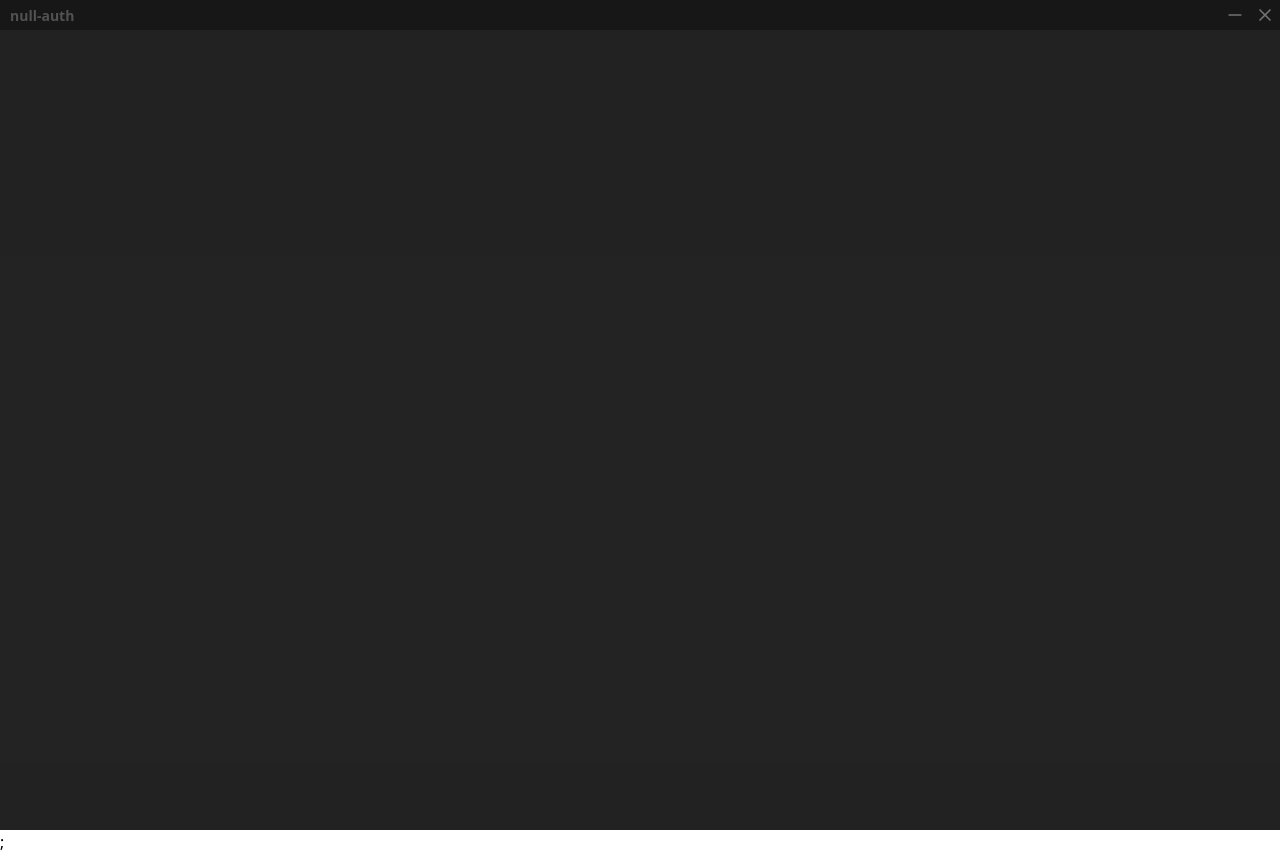
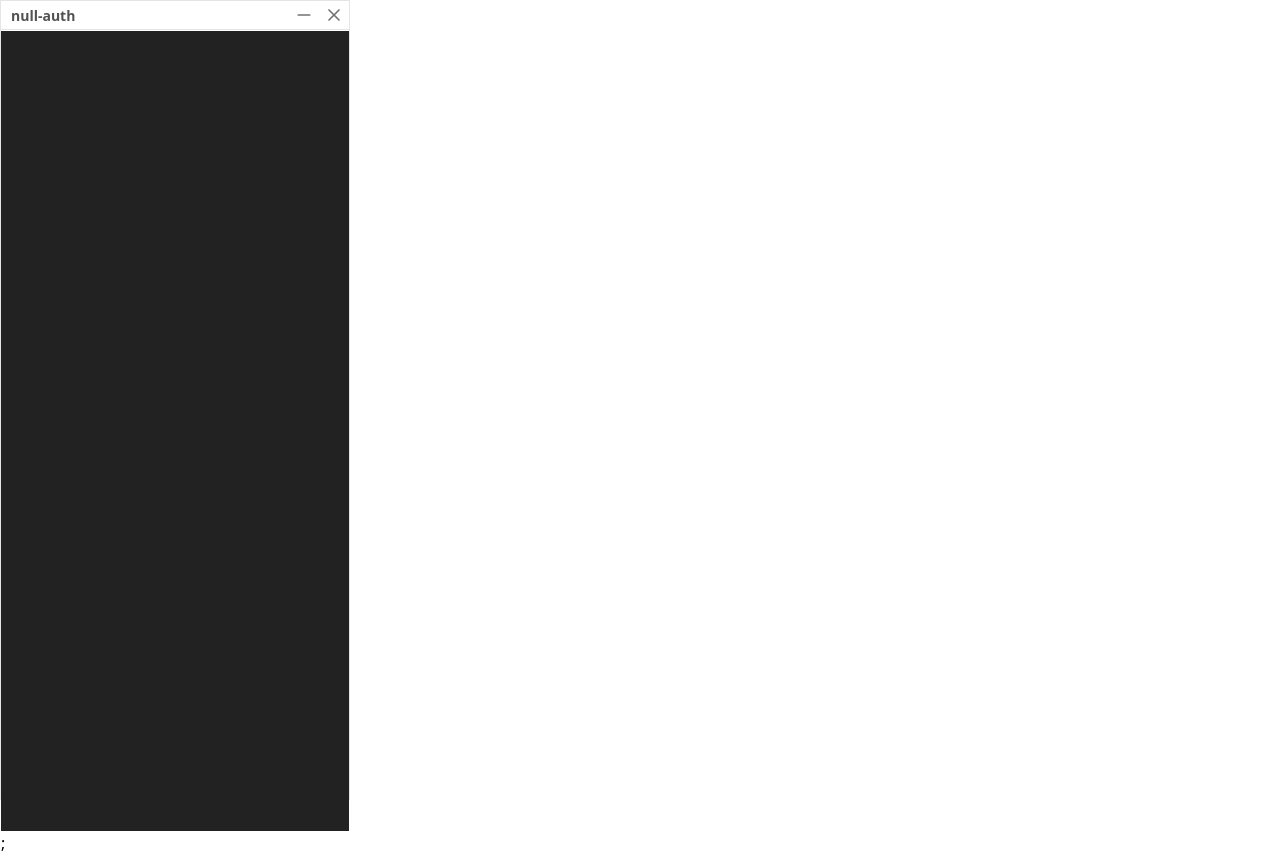
Before and after one commit to ruwpy/null-auth, a React (Vite) app: page / in a window 1280 px wide. Built offline with nearby package versions, Linux system fonts and the light colour scheme.

Commit message:
create modal component

```diff
--- a/index.html
+++ b/index.html
@@ -4,16 +4,23 @@
     <meta charset="UTF-8" />
     <link rel="icon" type="image/svg+xml" href="/vite.svg" />
     <meta name="viewport" content="width=device-width, initial-scale=1.0" />
-    <title>Tauri + React + TS</title>
+    <link rel="preconnect" href="https://fonts.googleapis.com" />
+    <link rel="preconnect" href="https://fonts.gstatic.com" crossorigin />
+    <link
+      href="https://fonts.googleapis.com/css2?family=Source+Code+Pro:wght@600&display=swap"
+      rel="stylesheet"
+    />
+    <title>null-auth</title>
   </head>
 
-  <body>
+  <body class="border h-[100dvh] w-[350px] border-black/10">
     <div
       data-tauri-drag-region
       id="titlebar"
-      class="fixed h-[30px] top-0 left-0 right-0 flex justify-between items-center bg-neutral-900"
+      class="fixed h-[30px] top-0 left-0 w-[350px] flex justify-between items-center bg-white border border-black/10 z-50"
     ></div>
     <div id="root"></div>
+    <div id="modal"></div>
     <script type="module" src="/src/main.tsx"></script>
   </body>
 </html>
--- a/package.json
+++ b/package.json
@@ -11,6 +11,7 @@
   },
   "dependencies": {
     "@tauri-apps/api": "^1.4.0",
+    "framer-motion": "^10.12.18",
     "lucide-react": "^0.258.0",
     "react": "^18.2.0",
     "react-dom": "^18.2.0"
--- /dev/null
+++ b/src/components/modal.tsx
@@ -0,0 +1,36 @@
+import { AnimatePresence, MotionProps, Variants, motion as m } from "framer-motion";
+import { SetStateAction } from "react";
+import { createPortal } from "react-dom";
+
+export interface ModalProps extends MotionProps {
+  children?: React.ReactNode;
+  modalOpen: boolean;
+  setModalOpen: React.Dispatch<SetStateAction<boolean>>;
+}
+
+const modalBgAnimation: Variants = {
+  initial: { opacity: 0 },
+  animate: { opacity: 1 },
+};
+
+export const Modal = ({ children, modalOpen, setModalOpen }: ModalProps) => {
+  console.log(modalOpen);
+
+  return createPortal(
+    <AnimatePresence mode="wait">
+      {modalOpen && (
+        <m.div
+          variants={modalBgAnimation}
+          initial="initial"
+          animate="animate"
+          exit="initial"
+          className="flex justify-center items-center fixed left-0 top-0 w-full h-full bg-black/50"
+          onClick={() => setModalOpen(false)}
+        >
+          {children}
+        </m.div>
+      )}
+    </AnimatePresence>,
+    document.querySelector("#modal") as HTMLElement
+  );
+};
--- a/tailwind.config.js
+++ b/tailwind.config.js
@@ -6,11 +6,8 @@ export default {
   ],
   theme: {
     extend: {
-      colors: {
-        'darkGrey': '#1A1A1B',
-        'grey': '#333F44',
-        'turq': '#37AA9C',
-        'lightTruq': '#94F3E4'
+      fontFamily: {
+        'code': 'var(--font-code)'
       }
     },
   },
```
Also changed, not shown: 1 other file (tests, documents, lock files or other folders).
